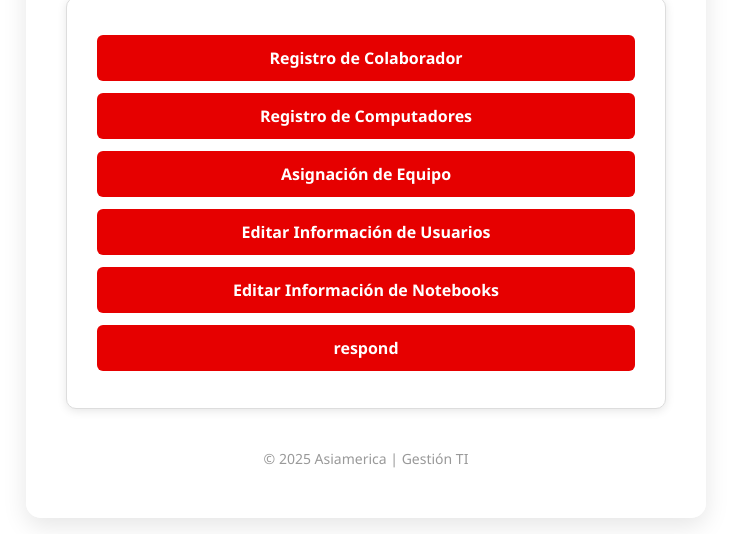
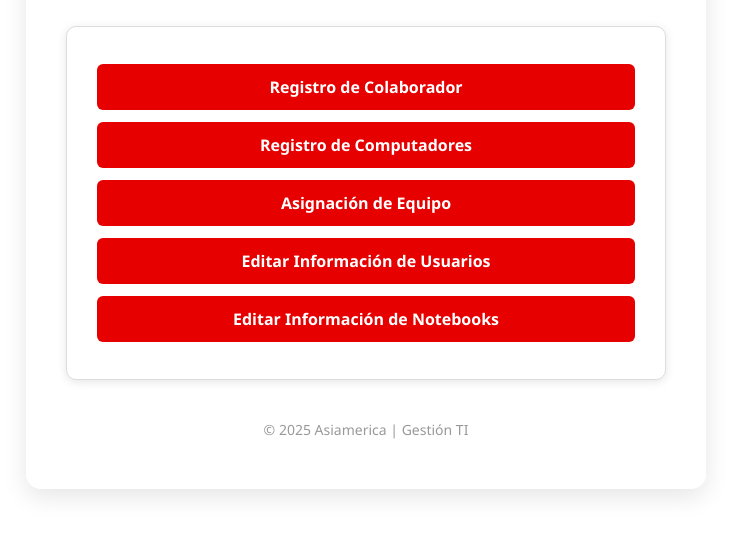
Before and after one commit to R3nat091/Ingresos, a website: page public/index.html in a window 1280 px wide. Shown: the part 266-800 px from the top of the page, without its empty margins (274-1005 px from the left). Drawn offline with Linux system fonts and the light colour scheme.

Commit message:
conexion

```diff
--- a/public/index.html
+++ b/public/index.html
@@ -20,7 +20,6 @@
         <li><a href="/page3.html">Asignación de Equipo</a></li>
         <li><a href="/editar_usuarios_final.html">Editar Información de Usuarios</a></li>
         <li><a href="/editar_notebook.html">Editar Información de Notebooks</a></li>
-         <li><a href="/respond.html">respond</a></li>
 
       </ul>
       </nav>
```
